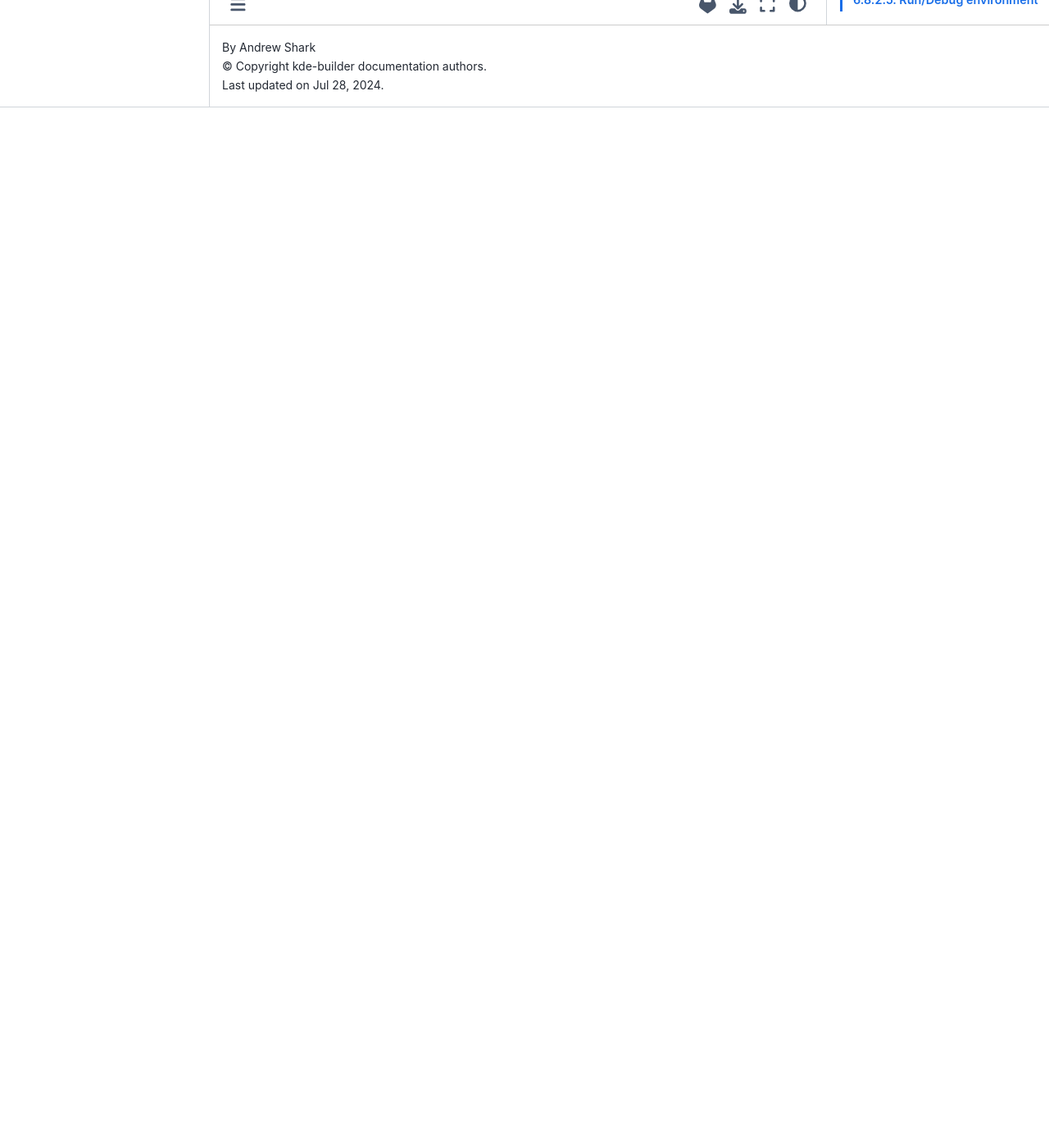
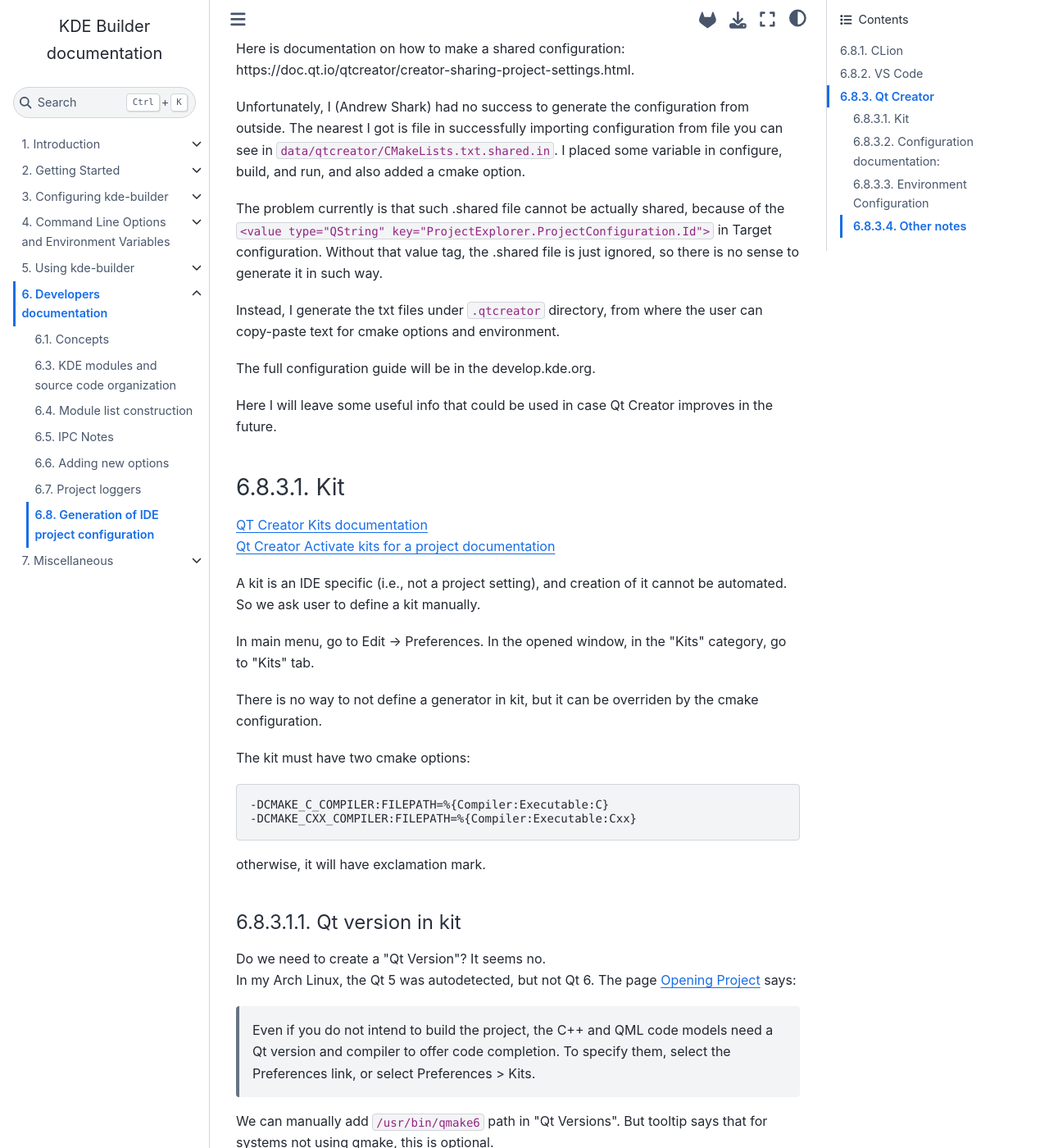
Before and after one commit to KDE/kde-builder, a Sphinx documentation site: the page built from doc/developer/ide-configs-generation.md, in a window 1280 px wide and 1400 px high, scrolled down 4165 px. Shown: the whole window at 82% size. Built offline with Sphinx 7.4.7 and the Sphinx Book theme 1.1.4, drawn with Linux system fonts in a browser that asks for light colours; before the commit the page ends 4296 px from its top, so only the background shows below that; some of the changed text lies outside the part shown.

Commit message:
Add generate-qtcreator-project-config option

````diff
--- a/doc/developer/ide-configs-generation.md
+++ b/doc/developer/ide-configs-generation.md
@@ -129,3 +129,76 @@
 We inject variables from prefix.sh from build dir, and also specify file from source-when-start-program in the envFile.
 
 Todo: Check if that feature is implemented, and if it was, add to appropriate option instead of to envFile.
+
+## Qt Creator
+
+Here is documentation on how to make a shared configuration: https://doc.qt.io/qtcreator/creator-sharing-project-settings.html.
+
+Unfortunately, I (Andrew Shark) had no success to generate the configuration from outside. The nearest I got is file in successfully importing configuration
+from file you can see in `data/qtcreator/CMakeLists.txt.shared.in`. I placed some variable in configure, build, and run, and also added a cmake option.
+
+The problem currently is that such .shared file cannot be actually shared, because of the `<value type="QString" key="ProjectExplorer.ProjectConfiguration.Id">`
+in Target configuration. Without that value tag, the .shared file is just ignored, so there is no sense to generate it in such way.
+
+Instead, I generate the txt files under `.qtcreator` directory, from where the user can copy-paste text for cmake options and environment.
+
+The full configuration guide will be in the develop.kde.org.
+
+Here I will leave some useful info that could be used in case Qt Creator improves in the future.
+
+### Kit
+
+[QT Creator Kits documentation](https://doc.qt.io/qtcreator/creator-preferences-kits.html)
+[Qt Creator Activate kits for a project documentation](https://doc.qt.io/qtcreator/creator-how-to-activate-kits.html)
+
+A kit is an IDE specific (i.e., not a project setting), and creation of it cannot be automated. So we ask user to define a kit manually.
+
+In main menu, go to Edit -> Preferences. In the opened window, in the "Kits" category, go to "Kits" tab.
+
+There is no way to not define a generator in kit, but it can be overriden by the cmake configuration.
+
+The kit must have two cmake options:
+```text
+-DCMAKE_C_COMPILER:FILEPATH=%{Compiler:Executable:C}
+-DCMAKE_CXX_COMPILER:FILEPATH=%{Compiler:Executable:Cxx}
+```
+otherwise, it will have exclamation mark.
+
+#### Qt version in kit
+Do we need to create a "Qt Version"? It seems no.
+In my Arch Linux, the Qt 5 was autodetected, but not Qt 6. The page [Opening Project](https://doc.qt.io/qtcreator/creator-project-opening.html) says:
+> Even if you do not intend to build the project, the C++ and QML code models need a Qt version and compiler to offer code completion. To specify them,
+select the Preferences link, or select Preferences > Kits.
+
+We can manually add `/usr/bin/qmake6` path in "Qt Versions". But tooltip says that for systems not using qmake, this is optional.
+
+#### Removing unwanted kits
+
+In case project has `CMakePresets.json` file, then when we open it, it will create many "temporary" kits. We do not need them, and can remove all of them.
+In case we want them in the future, we could do Build -> Reload CMake Presets.
+
+Alternatively, we could keep them there in kits, but deactivate for the project/for all projects. If we accidentally clicked on an unwanted kit in
+"Build & Run", it got activated. To disable it again, click on its name with right mouse button, and select "Disable Kit for all projects".
+See screenshot from [here](https://doc.qt.io/qtcreator/creator-configuring-projects.html).
+
+### Configuration documentation:
+
+#### Build Configuration
+
+[Configure projects for building](https://doc.qt.io/qtcreator/creator-build-settings.html)
+[Configuring cmake options and build environment](https://doc.qt.io/qtcreator/creator-build-settings-cmake.html)
+
+#### Run Configuration
+
+[Run settings](https://doc.qt.io/qtcreator/creator-run-settings.html)
+[Run settings Desktop](https://doc.qt.io/qtcreator/creator-run-settings-desktop-devices.html)
+
+### Environment Configuration
+
+[Controlling variables expansion and substitution](https://doc.qt.io/qtcreator/creator-how-to-use-qtc-variables.html)
+[Edit environment settings](https://doc.qt.io/qtcreator/creator-how-to-edit-environment-settings.html)
+
+### Other notes
+
+[Opening project](https://doc.qt.io/qtcreator/creator-project-opening.html). The "Import builds" function seems not very useful, because you anyway would
+not have the initial configuration (cmake options and enviroment).
````
Also changed, not shown: doc/cmdline/supported-cmdline-params.md (+5 -0 lines), doc/kdesrc-buildrc/conf-options-table.md (+17 -0 lines), doc/misc/changelog.md (+3 -0 lines), 8 other files.
